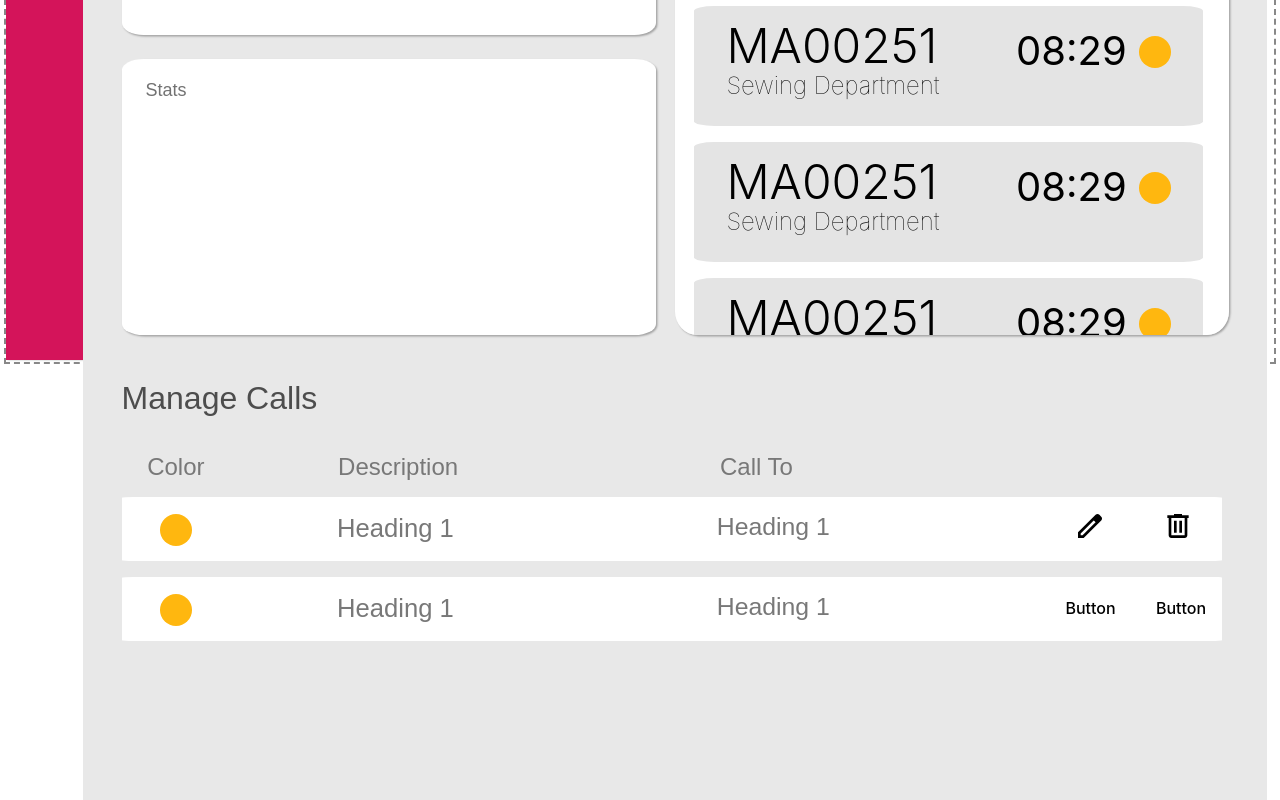
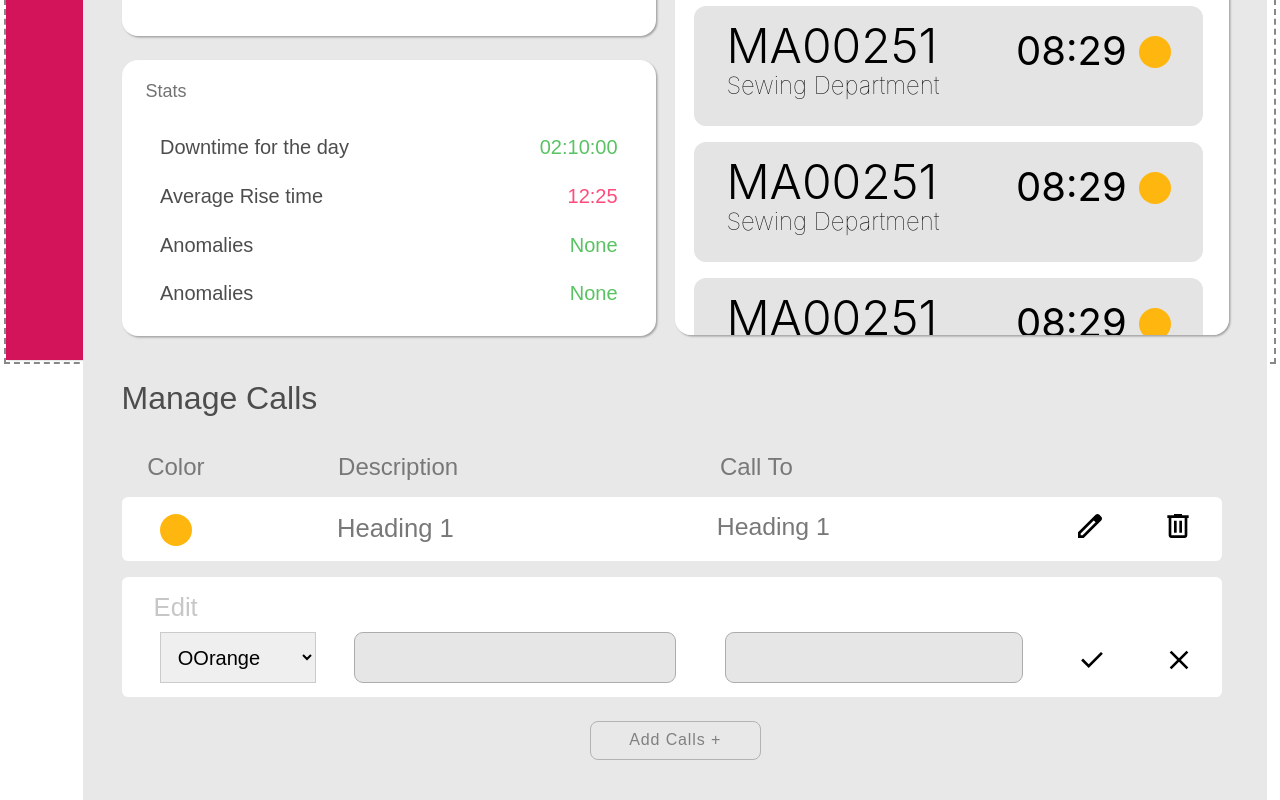
Before and after one commit to yasith46/AndonSystem-ManageConsole, a React (Vite) app: page / in a window 1280 px wide. Shown: the part 440-1240 px from the top of the page. Built offline with nearby package versions, Linux system fonts and the light colour scheme.

Commit message:
created managemachn

```diff
--- a/src/App.module.scss
+++ b/src/App.module.scss
@@ -70,7 +70,7 @@
   display: grid;
   grid-template-rows: 1fr 4fr 4fr;
   grid-template-columns: 1fr 1fr;
-  min-height: 88vh;
+  min-height: 89vh;
   background-color: #e8e8e8;
 }
 
@@ -80,7 +80,7 @@
   background-color: #ffffff;
   padding: 0vw;
   margin: 0vh 1.5vw 2vh 3vw;
-  border-radius: 4%;
+  border-radius: 2vh;
   box-shadow: 1.41px 1.41px 2px rgba(0, 0, 0, 0.3);
 }
 
@@ -110,7 +110,7 @@
   margin-top: 1vh;
   background-color: #ffffff;
   box-shadow: 1.41px 1.41px 2px rgba(0, 0, 0, 0.3);
-  border-radius: 4%;
+  border-radius: 2vh;
 }
 
 .currentcalls {
@@ -122,7 +122,7 @@
   grid-row-end: 4;
   grid-row-start: 2;
   margin: 0vw 3vw 2.5vw 0vw;
-  border-radius: 4%;
+  border-radius: 2vh;
   box-shadow: 1.41px 1.41px 2px rgba(0, 0, 0, 0.3);
   max-height: 75vh;
 }
@@ -146,7 +146,7 @@
   background-color: #e4e4e4;
   margin-right: 2vw;
   margin-left: 1.5vw;
-  border-radius: 4%;
+  border-radius: 1.5vh;
   display: grid;
   grid-template-columns: 1fr 1fr;
   line-height: 0;
@@ -293,7 +293,7 @@
   margin-left: 1.5vw;
   margin-right: 2vw;
   margin-bottom: 2vh;
-  border-radius: 4%;
+  border-radius: 1.5vh;
   line-height: 0;
 }
 
@@ -327,6 +327,8 @@
   grid-template-columns: 1fr 1fr 1fr 1fr 1fr 1fr;
   padding-left: 3vw;
   color: #787878;
+  grid-row-start: 2;
+  grid-row-end: 3;
 }
 
 .coltitletext {
@@ -343,7 +345,7 @@
   padding-left: 0vw;
   margin-left: 3vw;
   width: 86vw;
-  border-radius: 1%;
+  border-radius: 0.5vw;
   margin-top: 0vh;
   margin-bottom: 2vh;
   height: 8vh;
@@ -396,3 +398,194 @@
 .editsvg {
   height: 4vh;
 }
+.cardedit {
+  height: 15vh;
+  overflow: hidden;
+  display: grid;
+  grid-template-rows: 2fr 3fr;
+  margin-bottom: 3vh;
+}
+.cardedittitle {
+  text-align: start;
+  font-size: 3.2vh;
+  font-family: Arial, sans-serif;
+  font-weight: 100;
+  margin-left: 2.5vw;
+  line-height: 0;
+  margin-top: 3.75vh;
+  color: #c7c7c7;
+}
+.mancalldescin {
+  grid-column-end: 4;
+  background-color: #e6e6e6;
+  opacity: 1;
+  padding-left: 2vh;
+  padding-right: 2vh;
+  margin: 1vh 2vw 2vh 0vw;
+  border-radius: 0.7vw;
+  border: 1px solid #acacac;
+  font-size: 3vh;
+  color: #616161;
+  grid-column-start: 2;
+}
+.mancalltoin {
+  grid-column-start: 4;
+  grid-column-end: 6;
+  margin: 1vh 2vw 2vh 3vh;
+  padding-right: 2vh;
+  padding-left: 2vh;
+  font-size: 3vh;
+  color: #616161;
+  border: 1px solid #acacac;
+  border-radius: 0.7vw;
+  background-color: #e6e6e6;
+}
+.addbutton {
+  background-color: rgb(232, 232, 232);
+  font-size: 2vh;
+  font-family: Arial, sans-serif;
+  font-weight: 100;
+  color: #808080;
+  border: 1px solid #b3b3b3;
+  padding-right: 3vw;
+  padding-left: 3vw;
+  letter-spacing: 0.1ch;
+}
+.colorbutton {
+  margin-bottom: 2vh;
+  margin-top: 1vh;
+  width: 4vh;
+  height: 4vh;
+}
+.colorlist {
+  margin-top: 1vh;
+  border: 1px solid #cbcbcb;
+  margin-bottom: 2vh;
+  margin-right: 3vw;
+  font-size: 2.5vh;
+  padding: 1vw;
+}
+.statgrid {
+  display: grid;
+  grid-template-columns: 1fr 1fr;
+}
+.statname {
+  font-family: Arial, sans-serif;
+  font-size: 2.5vh;
+  font-weight: 100;
+  text-align: start;
+  margin-left: 3vw;
+  grid-column-start: 1;
+  grid-column-end: 2;
+  color: #4d4d4d;
+}
+.manageconsoles {
+  width: 92.5vw;
+  min-height: 88vh;
+  position: absolute;
+  top: 188vh;
+  left: 6.5vw;
+}
+.statnum {
+  font-family: Arial, sans-serif;
+  font-size: 2.5vh;
+  font-weight: 100;
+  text-align: end;
+  margin: 0vw 3vw 0vw 0vw;
+  align-self: center;
+  grid-column-start: 2;
+  grid-column-end: 3;
+  color: #5faa7b;
+  color: #aa5f7d;
+  color: #aa5f7b;
+  color: #aa5f6e;
+  color: #aa5f6e;
+  color: #aa5f68;
+  color: #aa5f66;
+  color: #aa5f6e;
+  color: #aa5f68;
+  color: #aa5f66;
+  color: #aa5f65;
+  color: #aa5f66;
+  color: #aa5f66;
+  color: #aa5f6c;
+  color: #aa5f6e;
+  color: #aa5f6e;
+  color: #aa5f6c;
+  color: #aa5f6a;
+  color: #aa5f68;
+  color: #cb3245;
+  color: #cd3246;
+  color: #d3364a;
+  color: #e64559;
+  color: #ec465b;
+  color: #f74e63;
+  color: #f94f64;
+  color: #fb4f65;
+  color: #ec465b;
+  color: #f74e63;
+  color: #f94f64;
+  color: #fb4f65;
+  color: #ff5166;
+  color: #ff5166;
+  color: #ff4f65;
+  color: #ff4e64;
+  color: #fb4f65;
+  color: #ff5166;
+  color: #ff5166;
+  color: #ff4f65;
+  color: #ff4e64;
+  color: #ff4c62;
+  color: #fb4f65;
+  color: #ff5166;
+  color: #ff5166;
+  color: #ff4f65;
+  color: #ff4e64;
+  color: #ff4c62;
+  color: #ff4b61;
+  color: #ff4a60;
+  color: #ff485f;
+  color: #59c363;
+}
+.statbad {
+  font-size: 2.5vh;
+  text-align: end;
+  font-weight: 100;
+  font-family: Arial, sans-serif;
+  margin: 0vw 3vw 0vw 0vw;
+  align-self: center;
+  color: #ff4c7d;
+}
+.color {
+  display: grid;
+  grid-template-columns: 1fr 3fr;
+  grid-auto-flow: row;
+  font-size: 2.5vh;
+}
+.status {
+}
+.st1 {
+}
+.op1 {
+  background-color: #ffff3e;
+  width: 10vw;
+  height: 10vw;
+  grid-column-start: 1;
+  grid-column-end: 2;
+}
+.op {
+  grid-column-start: 2;
+  grid-column-end: 3;
+}
+.colorop {
+  display: grid;
+  grid-template-columns: 1fr 3fr;
+}
+.op1col {
+  width: 2vh;
+  height: 2vh;
+  background-color: #f5f540;
+}
+.op1 {
+  color: #cb3030;
+}
--- a/src/App.tsx
+++ b/src/App.tsx
@@ -30,7 +30,6 @@ function App() {
                     Button
                 </button>
             </div>
-            //Dashboard
             <div className={styles.dashboard}>
                 <h1 className={styles.boardname}>Dashboard</h1>
                 <div className={styles.graph}>
@@ -38,6 +37,16 @@ function App() {
                 </div>
                 <div className={styles.stats}>
                     <h3 className={styles.cardtitle}>Stats</h3>
+                    <div className={styles.statgrid}>
+                        <h1 className={styles.statname}>Downtime for the day</h1>
+                        <h1 className={styles.statnum}>02:10:00 </h1>
+                        <h1 className={styles.statname}>Average Rise time</h1>
+                        <h1 className={styles.statbad}>12:25 </h1>
+                        <h1 className={styles.statname}>Anomalies</h1>
+                        <h1 className={styles.statnum}>None</h1>
+                        <h1 className={styles.statname}>Anomalies</h1>
+                        <h1 className={styles.statnum}>None</h1>
+                    </div>
                 </div>
                 <div className={styles.currentcalls}>
                     <h3 className={styles.cardtitle}>Current Andon Calls</h3>
@@ -108,7 +117,6 @@ function App() {
                     </div>
                 </div>
             </div>
-            // ManageCalls
             <div className={styles.managecalls}>
                 <h1 className={styles.boardname}>Manage Calls</h1>
                 <div className={styles.coltitle}>
@@ -134,20 +142,42 @@ function App() {
                         </div>
                     </div>
                 </div>
-                <div className={styles.managecallcard}>
+                <div className={Classnames(styles.managecallcard, styles.cardedit)}>
+                    <h1 className={styles.cardedittitle}>Edit </h1>
                     <div className={styles.coltitle}>
-                        <div className={Classnames(styles.status, styles.manage)} />
-                        <h1 className={Classnames(styles.cardtext, styles.mancalldesc)}>
-                            Heading 1
-                        </h1>
-                        <h1 className={Classnames(styles.cardtext, styles.mancallto)}>Heading 1</h1>
+                        <select className={styles.colorlist}>
+                            <option>
+                                <div className={styles.colorop}>
+                                    <h1 className={styles.op1}>O</h1>
+                                    <h1 className={styles.op}>Orange</h1>
+                                </div>
+                            </option>
+                            <option>Banana</option>
+                            <option>Watermelon</option>
+                        </select>
+                        <input className={styles.mancalldescin} />
+                        <input className={styles.mancalltoin} />
                         <div className={styles.mancallbut}>
-                            <button className={styles.mancalldel}>Button</button>
-                            <button className={styles.mancalledit}>Button</button>
+                            <button className={styles.mancalldel}>
+                                <img
+                                    src="/src/assets/check.svg"
+                                    alt=""
+                                    className={styles.editsvg}
+                                />
+                            </button>
+                            <button className={styles.mancalledit}>
+                                <img
+                                    src="/src/assets/close.svg"
+                                    alt=""
+                                    className={styles.editsvg}
+                                />
+                            </button>
                         </div>
                     </div>
                 </div>
+                <button className={styles.addbutton}>Add Calls +</button>
             </div>
+            <div className={styles.manageconsoles} />
         </div>
     );
 }
```
Also changed, not shown: src/assets/check.svg (added), src/assets/close.svg (added).
